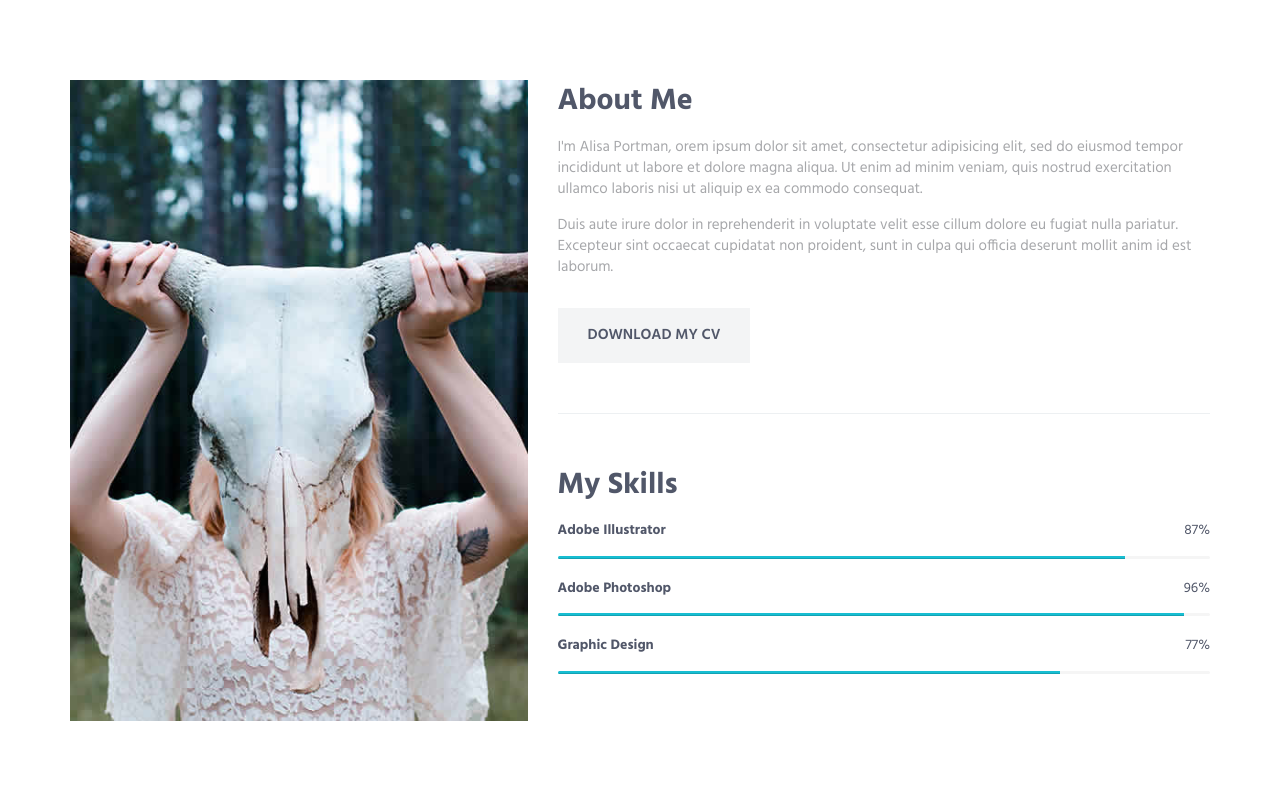
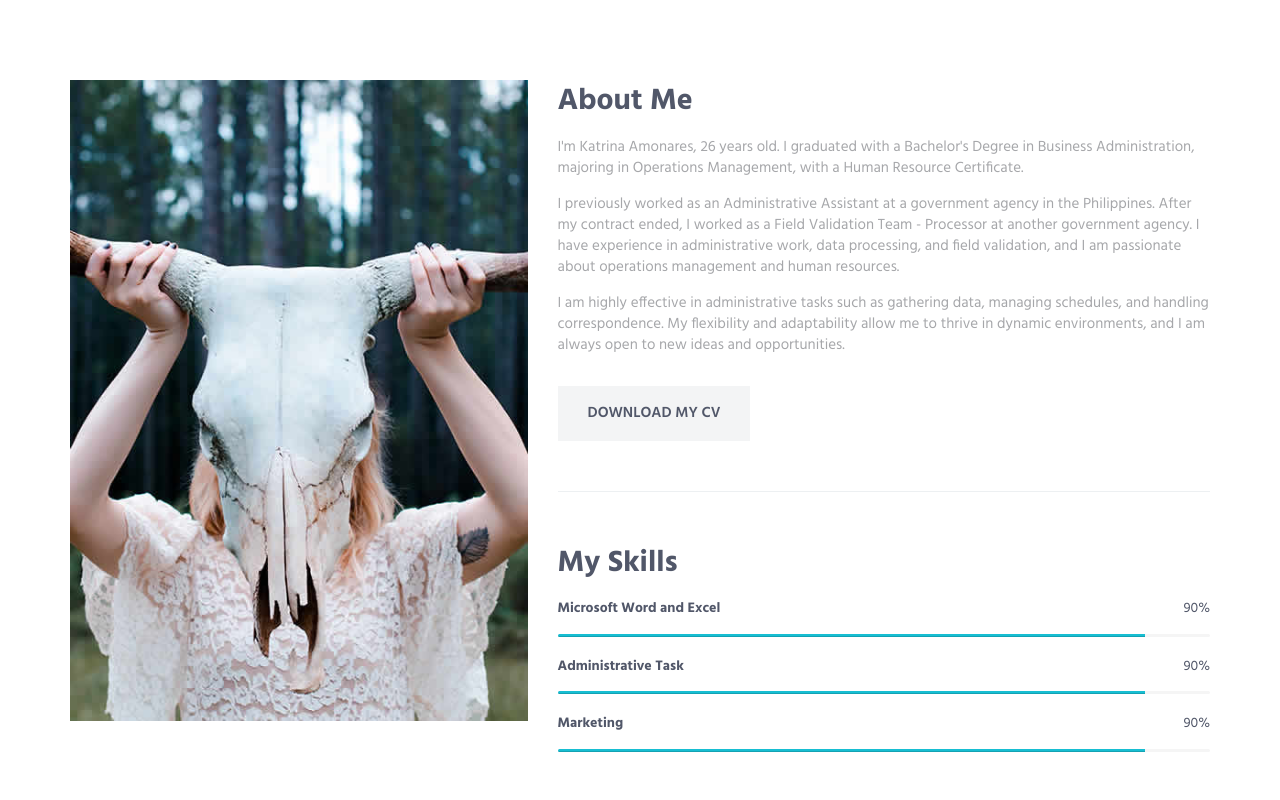
Before and after one commit to SuertoMark24/katrinas_portfolio, a plain HTML site: page index.html in a window 1280 px wide. Shown: the part 640-1440 px from the top of the page. Drawn offline with Linux system fonts and the light colour scheme.

Commit message:
update index

```diff
--- a/index.html
+++ b/index.html
@@ -121,8 +121,9 @@
                             <div class="margin-b-50">
                                 <div class="margin-b-30">
                                     <h2>About Me</h2>
-                                    <p>I'm Alisa Portman, orem ipsum dolor sit amet, consectetur adipisicing elit, sed do eiusmod tempor incididunt ut labore et dolore magna aliqua. Ut enim ad minim veniam, quis nostrud exercitation ullamco laboris nisi ut aliquip ex ea commodo consequat.</p>
-                                    <p>Duis aute irure dolor in reprehenderit in voluptate velit esse cillum dolore eu fugiat nulla pariatur. Excepteur sint occaecat cupidatat non proident, sunt in culpa qui officia deserunt mollit anim id est laborum.</p>
+                                    <p>I'm Katrina Amonares, 26 years old. I graduated with a Bachelor's Degree in Business Administration, majoring in Operations Management, with a Human Resource Certificate.</p>
+                                    <p>I previously worked as an Administrative Assistant at a government agency in the Philippines. After my contract ended, I worked as a Field Validation Team - Processor at another government agency. I have experience in administrative work, data processing, and field validation, and I am passionate about operations management and human resources.</p>
+                                    <p>I am highly effective in administrative tasks such as gathering data, managing schedules, and handling correspondence. My flexibility and adaptability allow me to thrive in dynamic environments, and I am always open to new ideas and opportunities.</p>
                                 </div>
                                 <a href="#" class="btn-theme btn-theme-md btn-default-bg text-uppercase">Download my CV</a>
                             </div>
@@ -131,21 +132,21 @@
                         <h2>My Skills</h2>
                         <!-- Progress Box -->
                         <div class="progress-box">
-                            <h5>Adobe Illustrator <span class="color-heading pull-right">87%</span></h5>
+                            <h5>Microsoft Word and Excel <span class="color-heading pull-right">90%</span></h5>
                             <div class="progress">
-                                <div class="progress-bar bg-color-base" role="progressbar" data-width="87"></div>
+                                <div class="progress-bar bg-color-base" role="progressbar" data-width="90"></div>
                             </div>
                         </div>
                         <div class="progress-box">
-                            <h5>Adobe Photoshop <span class="color-heading pull-right">96%</span></h5>
+                            <h5>Administrative Task <span class="color-heading pull-right">90%</span></h5>
                             <div class="progress">
-                                <div class="progress-bar bg-color-base" role="progressbar" data-width="96"></div>
+                                <div class="progress-bar bg-color-base" role="progressbar" data-width="90"></div>
                             </div>
                         </div>
                         <div class="progress-box">
-                            <h5>Graphic Design <span class="color-heading pull-right">77%</span></h5>
+                            <h5>Marketing <span class="color-heading pull-right">90%</span></h5>
                             <div class="progress">
-                                <div class="progress-bar bg-color-base" role="progressbar" data-width="77"></div>
+                                <div class="progress-bar bg-color-base" role="progressbar" data-width="90"></div>
                             </div>
                         </div>
                         <!-- End Progress Box -->
@@ -329,19 +330,15 @@
                     <div class="row">
                         <div class="col-md-3 col-xs-6 md-margin-b-30">
                             <h4>Location</h4>
-                            <a href="#">Brookyln, New York</a>
+                            <a href="#">Bacolod City, Negros Occidental</a>
                         </div>
                         <div class="col-md-3 col-xs-6 md-margin-b-30">
                             <h4>Phone</h4>
-                            <a href="#">+77 234 548 00 00</a>
+                            <a href="#">+639121034009</a>
                         </div>
                         <div class="col-md-3 col-xs-6">
                             <h4>Email</h4>
-                            <a href="mailto:#">alex.teseira@gmail.com</a>
-                        </div>
-                        <div class="col-md-3 col-xs-6">
-                            <h4>Web</h4>
-                            <a href="#">alex.teseira.com</a>
+                            <a href="mailto:#">katrinaamonares@gmail.com</a>
                         </div>
                     </div>
                     <!--// end row -->
@@ -356,10 +353,10 @@
             <div class="content container">
                 <div class="row">
                     <div class="col-xs-6">
-                        <img class="footer-logo" src="img/logo.png" alt="Acecv Logo">
+                        <!-- <img class="footer-logo" src="img/logo.png" alt="Acecv Logo"> -->
                     </div>
                     <div class="col-xs-6 text-right sm-text-left">
-                        <p class="margin-b-0"><a class="fweight-700" href="http://keenthemes.com/preview/acecv/">Acecv</a> Theme Powered by: <a class="fweight-700" href="http://www.keenthemes.com/">KeenThemes.com</a></p>
+                        <!-- <p class="margin-b-0"><a class="fweight-700" href="http://keenthemes.com/preview/acecv/">Acecv</a> Theme Powered by: <a class="fweight-700" href="http://www.keenthemes.com/">KeenThemes.com</a></p> -->
                     </div>
                 </div>
                 <!--// end row -->
```
